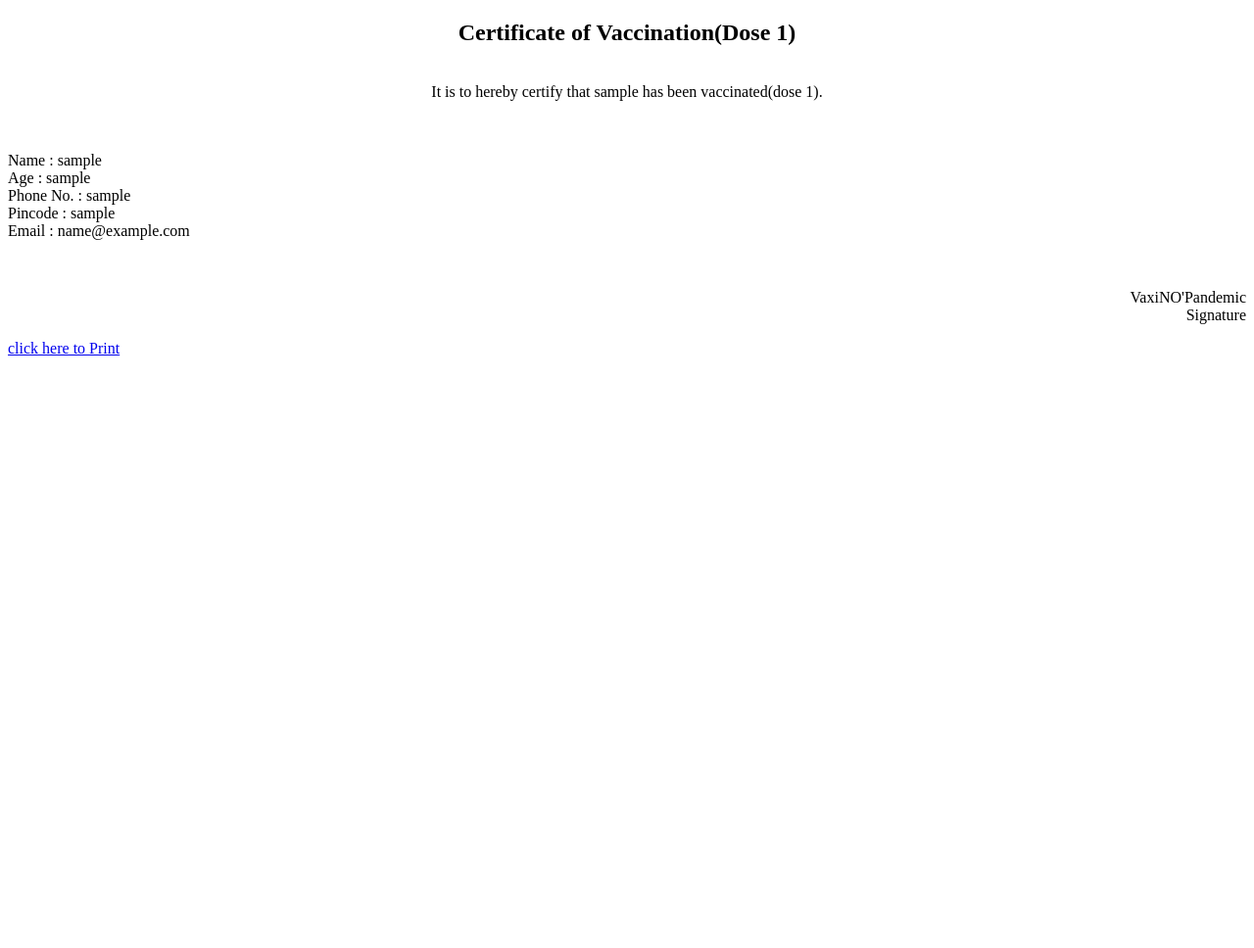
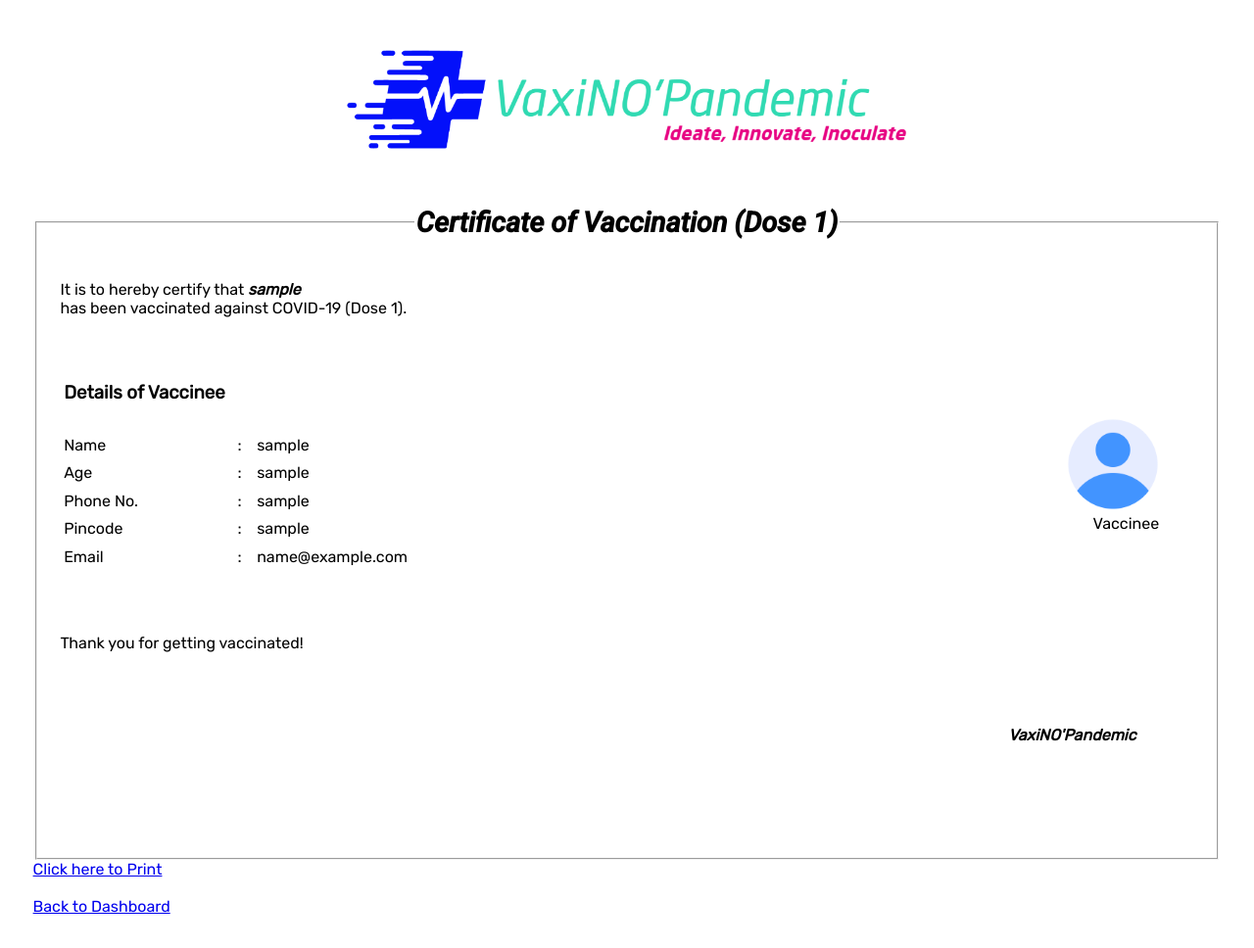
Before and after one commit to Whitelisted2/VaxiNO-Pandemic, a PHP site: page /download1.php in a window 1280 px wide. Shown: the whole page at 98% size. Before the commit the page ends 363 px from the top, so only its background shows below. Run offline with PHP 8.4, Linux system fonts and the light colour scheme; the visitor is signed in with stand-in values (Sample User, id 1).

Commit message:
doc1 updated

```diff
--- a/download1.php
+++ b/download1.php
@@ -22,26 +22,97 @@ if(isset($_SESSION["login_admin"]))
     <meta charset="UTF-8">
     <meta http-equiv="X-UA-Compatible" content="IE=edge">
     <meta name="viewport" content="width=device-width, initial-scale=1.0">
+    <link rel="preconnect" href="https://fonts.googleapis.com">
+    <link rel="preconnect" href="https://fonts.gstatic.com" crossorigin>
+    <link href="https://fonts.googleapis.com/css2?family=Montserrat:wght@500&display=swap" rel="stylesheet">
+    <link href="https://fonts.googleapis.com/css2?family=Roboto:ital,wght@1,500&display=swap" rel="stylesheet">
+    <link href="https://fonts.googleapis.com/css2?family=Rubik&display=swap" rel="stylesheet">
     <title>Certificate Dose 1</title>
+    <style>
+        body{
+            padding:2%;
+            font-family: 'Rubik', sans-serif;
+        }
+        .row{
+            width:100%;
+            margin-top:1px;
+            padding:1%;
+        }
+        *:after{
+            clear:both;
+            content:"";
+            display:table;
+        }
+        .left{
+            width:50%;
+            float:left;
+            min-height:50%;
+            display:block;
+            text-align:left;
+        }
+        .right{
+            width:40%;
+            float:right;
+            min-height:50%;
+            display:block;
+            text-align:right;
+            padding:5%;
+        }
+        legend{
+            margin:0 auto;
+            font-family: 'Roboto', sans-serif;
+            font-size:larger;
+        }
+        .logo{
+            text-align:center;
+        }
+        td{
+            padding:0.5%;
+        }
+    </style>
 </head>
 <body>
-    <h2><center><strong>Certificate of <emp>Vaccination(Dose 1)</emp></strong></center></h2><br/>
-    <center>
-        It is to hereby certify that <?php echo $_SESSION["name_user"]; ?> has been vaccinated(dose 1).
-    </center></br>
+    <div class="logo">
+        <img src="images/light_logo.png" width="50%">
+    </div>
+    <fieldset>
+    <legend><h2><center><strong>Certificate of Vaccination (Dose 1)</strong></center></h2></legend>
+    <div class="row">
+
+            It is to hereby certify that <b><em><?php echo $_SESSION["name_user"]; ?></em></b> has been vaccinated against COVID-19 (Dose 1).
+
+    </div>
     <br/>
-    <p style="text-align: left;">
-    Name : <?php echo $_SESSION["name_user"]; ?><br/>
-    Age : <?php echo $_SESSION["age_user"]; ?><br/>
-    Phone No. : <?php echo $_SESSION["phnum_user"]; ?><br/>
-    Pincode : <?php echo $_SESSION["pincode_users"]; ?><br/>
-    Email : <?php echo $_SESSION["email_user"]; ?><br/>
-    </p>
+    <div class="row">
+        <div class="left">
+            <table>
+                <tr><td colspan="3"><h3>Details of Vaccinee</h3></td></tr>
+                <tr><td width="50%">Name </td><td width="5%">:</td><td> <?php echo $_SESSION["name_user"]; ?></td></tr>
+                <tr><td>Age </td><td>:</td><td> <?php echo $_SESSION["age_user"]; ?></td></tr>
+                <tr><td>Phone No. </td><td>:</td><td> <?php echo $_SESSION["phnum_user"]; ?></td></tr>
+                <tr><td>Pincode </td><td>:</td><td> <?php echo $_SESSION["pincode_users"]; ?></td></tr>
+                <tr><td>Email </td><td>:</td><td> <?php echo $_SESSION["email_user"]; ?></td></tr>
+            </table>
+        </div>
+        <div class="right">
+            <img src="images/sample_profile.png" width="20%"><br>
+            Vaccinee
+        </div>
+    </div>
     <br/>
-    <p style="text-align: right;">
-    VaxiNO'Pandemic<br/>
-    Signature
-    </p>
-    <a href="#" onclick="window.print()"> click here to Print</a>
+    <div class="row">
+        <div class="left">
+            Thank you for getting vaccinated!
+        </div>
+        <div class="right" style="margin-bottom:0; margin-right:2%;">
+            <p style="text-align: right;">
+            <b><em> VaxiNO'Pandemic </em></b><br/>
+            </p>
+        </div>
+    </div>
+    </fieldset>
+    <a href="#" onclick="window.print()">Click here to Print</a>
+    <br>
+    <a href="loggedin.php">Back to Dashboard</a>
 </body>
 </html>
```
Also changed, not shown: slots_aval.php (+45 -1 lines), 1 other file.
